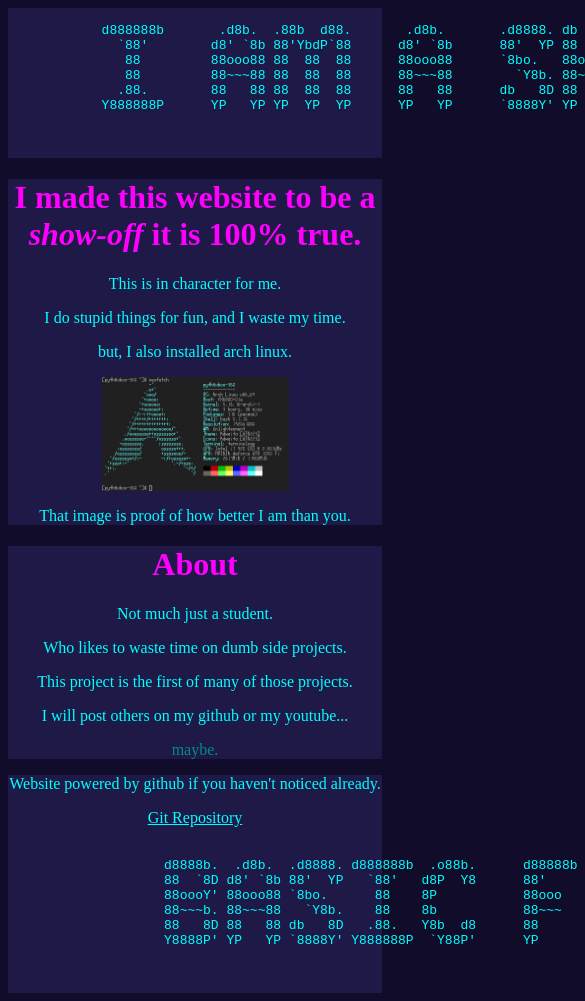
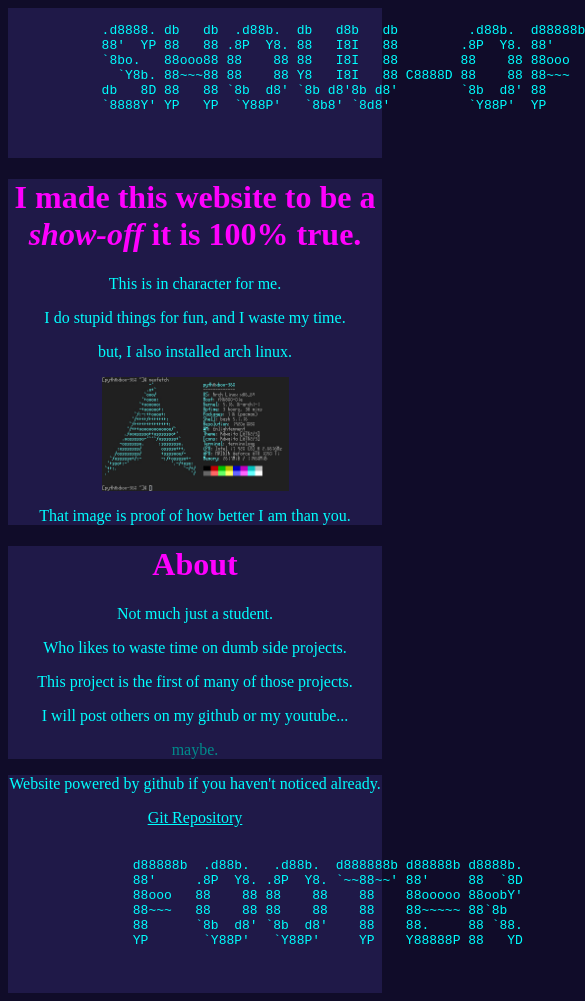
Before and after one commit to pyth0h/third-impact, a plain HTML site: page index.html in a window 390 px wide. Shown: the top 1001 px of the page, 585 px wide, since content can reach past the window. Drawn offline with Linux system fonts and the light colour scheme.

Commit message:
Update index.html
made more mobile friendly

```diff
--- a/index.html
+++ b/index.html
@@ -11,12 +11,12 @@
     <body>
 
         <div class="ascii-art">
-            d888888b       .d8b.  .88b  d88.       .d8b.       .d8888. db   db  .d88b.  db   d8b   db         .d88b.  d88888b d88888b
-              `88'        d8' `8b 88'YbdP`88      d8' `8b      88'  YP 88   88 .8P  Y8. 88   I8I   88        .8P  Y8. 88'     88'
-               88         88ooo88 88  88  88      88ooo88      `8bo.   88ooo88 88    88 88   I8I   88        88    88 88ooo   88ooo
-               88         88~~~88 88  88  88      88~~~88        `Y8b. 88~~~88 88    88 Y8   I8I   88 C8888D 88    88 88~~~   88~~~
-              .88.        88   88 88  88  88      88   88      db   8D 88   88 `8b  d8' `8b d8'8b d8'        `8b  d8' 88      88
-            Y888888P      YP   YP YP  YP  YP      YP   YP      `8888Y' YP   YP  `Y88P'   `8b8' `8d8'          `Y88P'  YP      YP
+            .d8888. db   db  .d88b.  db   d8b   db         .d88b.  d88888b d88888b
+            88'  YP 88   88 .8P  Y8. 88   I8I   88        .8P  Y8. 88'     88'
+            `8bo.   88ooo88 88    88 88   I8I   88        88    88 88ooo   88ooo
+              `Y8b. 88~~~88 88    88 Y8   I8I   88 C8888D 88    88 88~~~   88~~~
+            db   8D 88   88 `8b  d8' `8b d8'8b d8'        `8b  d8' 88      88
+            `8888Y' YP   YP  `Y88P'   `8b8' `8d8'          `Y88P'  YP      YP
 
 
         </div>
@@ -46,12 +46,12 @@
                 <p>Website powered by github if you haven't noticed already.</p>
                 <p><a href="https://github.com/pyth0h/third-impact">Git Repository</a></p>
                 <div class="ascii-art">
-                    d8888b.  .d8b.  .d8888. d888888b  .o88b.      d88888b  .d88b.   .d88b.  d888888b d88888b d8888b.
-                    88  `8D d8' `8b 88'  YP   `88'   d8P  Y8      88'     .8P  Y8. .8P  Y8. `~~88~~' 88'     88  `8D
-                    88oooY' 88ooo88 `8bo.      88    8P           88ooo   88    88 88    88    88    88ooooo 88oobY'
-                    88~~~b. 88~~~88   `Y8b.    88    8b           88~~~   88    88 88    88    88    88~~~~~ 88`8b
-                    88   8D 88   88 db   8D   .88.   Y8b  d8      88      `8b  d8' `8b  d8'    88    88.     88 `88.
-                    Y8888P' YP   YP `8888Y' Y888888P  `Y88P'      YP       `Y88P'   `Y88P'     YP    Y88888P 88   YD
+                d88888b  .d88b.   .d88b.  d888888b d88888b d8888b.
+                88'     .8P  Y8. .8P  Y8. `~~88~~' 88'     88  `8D
+                88ooo   88    88 88    88    88    88ooooo 88oobY'
+                88~~~   88    88 88    88    88    88~~~~~ 88`8b
+                88      `8b  d8' `8b  d8'    88    88.     88 `88.
+                YP       `Y88P'   `Y88P'     YP    Y88888P 88   YD
 
 
                 </div>
```
